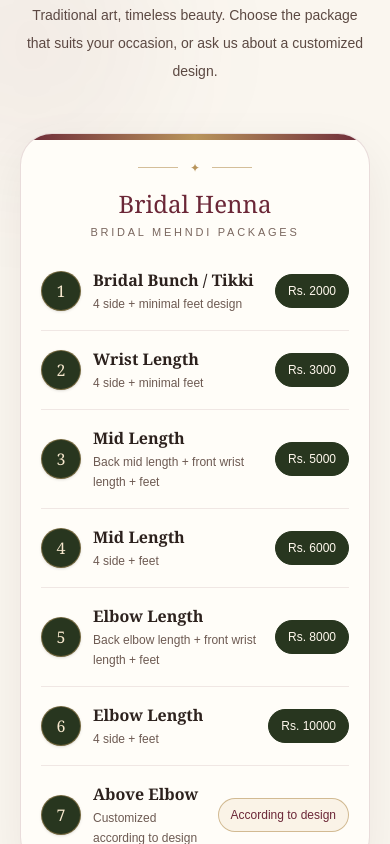
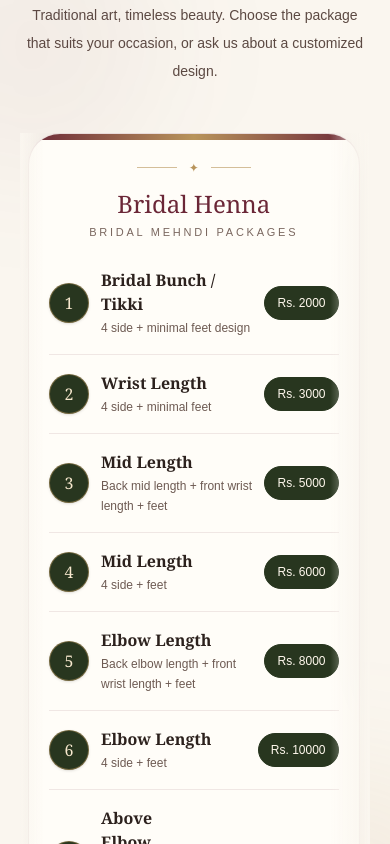
Before and after one commit to HarisRamay/HennaByLaiba, a React (Vite) app: page / in a window 390 px wide. Shown: the part 4180-5024 px from the top of the page. Built offline with nearby package versions, Linux system fonts and the light colour scheme.

Commit message:
Modify Pricing for phones

```diff
--- a/src/app/styles/globals.css
+++ b/src/app/styles/globals.css
@@ -19,3 +19,11 @@ body {
 section {
   scroll-margin-top: 72px;
 }
+.scrollbar-none {
+  -ms-overflow-style: none;
+  scrollbar-width: none;
+}
+
+.scrollbar-none::-webkit-scrollbar {
+  display: none;
+}
--- a/src/widgets/Pricing/Pricing.jsx
+++ b/src/widgets/Pricing/Pricing.jsx
@@ -196,6 +196,7 @@ function Pricing() {
     >
       {/* Soft decorative background elements */}
       <div className="pointer-events-none absolute -left-24 top-20 h-64 w-64 rounded-full bg-[#6B2737]/5 blur-3xl" />
+
       <div className="pointer-events-none absolute -right-24 bottom-20 h-72 w-72 rounded-full bg-[#B8945B]/10 blur-3xl" />
 
       <Container>
@@ -205,7 +206,37 @@ function Pricing() {
           description="Traditional art, timeless beauty. Choose the package that suits your occasion, or ask us about a customized design."
         />
 
-        <div className="mx-auto mt-12 max-w-4xl space-y-7">
+        {/* =========================
+            MOBILE PRICING CAROUSEL
+        ========================== */}
+        <div className="relative mt-12 md:hidden">
+          {/* Left fade */}
+          <div className="pointer-events-none absolute left-0 top-0 z-10 h-full w-6 bg-gradient-to-r from-[#FAF6EF] to-transparent" />
+
+          {/* Right fade */}
+          <div className="pointer-events-none absolute right-0 top-0 z-10 h-full w-10 bg-gradient-to-l from-[#FAF6EF] to-transparent" />
+
+          <div className="scrollbar-none flex snap-x snap-mandatory gap-4 overflow-x-auto overscroll-x-contain px-2 pb-5">
+            {pricingGroups.map((group) => (
+              <div
+                key={group.title}
+                className="w-[85vw] max-w-[420px] shrink-0 snap-center"
+              >
+                <PricingCard group={group} />
+              </div>
+            ))}
+          </div>
+
+          {/* Swipe hint */}
+          <p className="mt-2 text-center text-xs text-[#7A675F]">
+            Swipe to explore more packages →
+          </p>
+        </div>
+
+        {/* =========================
+            TABLET / DESKTOP
+        ========================== */}
+        <div className="mx-auto mt-12 hidden max-w-4xl space-y-7 md:block">
           {pricingGroups.map((group) => (
             <PricingCard key={group.title} group={group} />
           ))}
```
